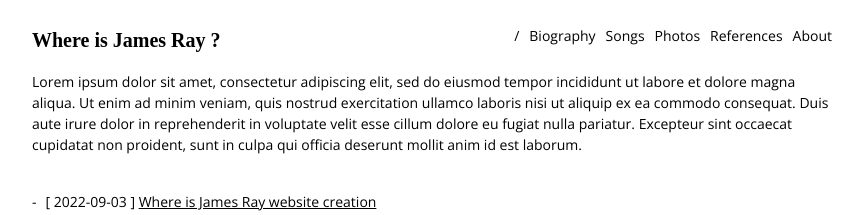
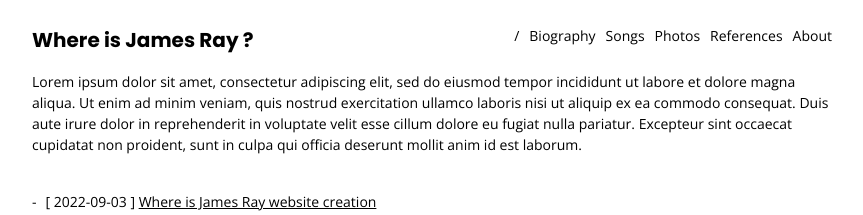
Before and after one commit to jamesraymusic/jamesraymusic.github.io, a Jekyll site: the page built from index.md, in a window 1280 px wide. Shown: the top 215 px of the page, without its empty margins (208-1071 px from the left). Built offline with Jekyll 4.4.1, drawn with Linux system fonts in a browser that asks for light colours; some web fonts are replaced; comment, search, counter and statistics services are not loaded.

Commit message:
Update base.scss

```diff
--- a/_sass/base.scss
+++ b/_sass/base.scss
@@ -1,12 +1,12 @@
 @charset "utf-8";
 @import url('https://fonts.googleapis.com/css?family=Open+Sans:400,700');
-@import url('https://fonts.googleapis.com/css?family=Content:400,700');
+@import url('https://fonts.googleapis.com/css?family=Poppins:400,700');
 
 /**
  * Style variables
  */
 
-$website-name-font-family: 'Content' !default;
+$website-name-font-family: 'Poppins' !default;
 $website-name-font-size:   20px !default;
 
 $base-font-family:     'Open Sans', sans-serif !default;
```
